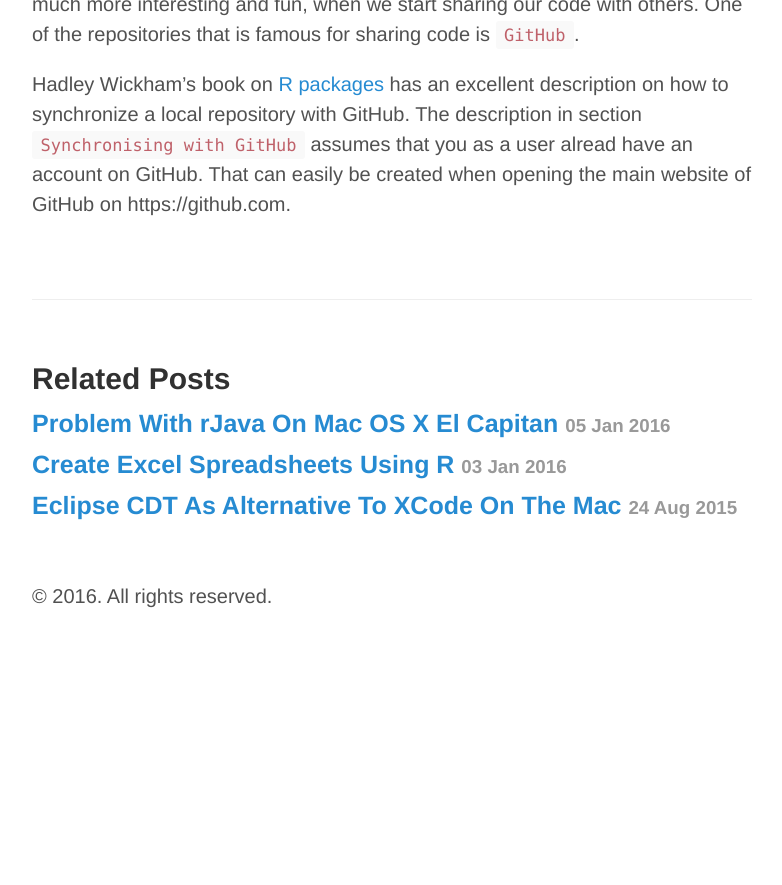
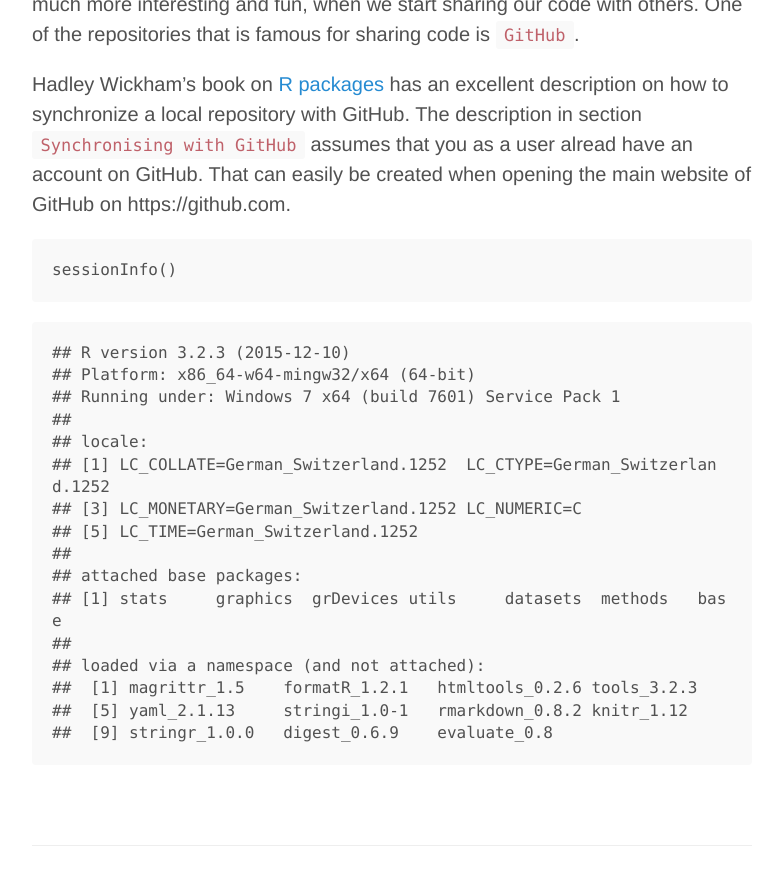
Before and after one commit to charlotte-ngs/charlotte-ngs.github.io, a Jekyll site: the page built from _posts/2016-01-26-RPackageGuide.md, in a window 1280 px wide and 900 px high, scrolled down 4031 px. Shown: the top 885 px of the window, without its empty margins (248-1030 px from the left). Built offline with Jekyll 4.4.1, drawn with Linux system fonts in a browser that asks for light colours; Markdown is read by kramdown in place of the engine named in the settings; comment, search, counter and statistics services are not loaded; before the commit the page ends 4662 px from its top, so only the background shows below that.

Commit message:
Added r-session info

````diff
--- a/_posts/2016-01-26-RPackageGuide.md
+++ b/_posts/2016-01-26-RPackageGuide.md
@@ -86,3 +86,27 @@ This simulates installation of the package and loading the namespace. Hence all
 So far all changes inside our projects were only committed to the local git repository. This is fine for purposes of version control. But, everything becomes much more interesting and fun, when we start sharing our code with others. One of the repositories that is famous for sharing code is [`GitHub`](https://github.com/).
 
 Hadley Wickham's book on [R packages](http://r-pkgs.had.co.nz/git.html) has an excellent description on how to synchronize a local repository with GitHub. The description in section `Synchronising with GitHub` assumes that you as a user alread have an account on GitHub. That can easily be created when opening the main website of GitHub on https://github.com.
+
+
+```r
+sessionInfo()
+```
+
+```
+## R version 3.2.3 (2015-12-10)
+## Platform: x86_64-w64-mingw32/x64 (64-bit)
+## Running under: Windows 7 x64 (build 7601) Service Pack 1
+##
+## locale:
+## [1] LC_COLLATE=German_Switzerland.1252  LC_CTYPE=German_Switzerland.1252
+## [3] LC_MONETARY=German_Switzerland.1252 LC_NUMERIC=C
+## [5] LC_TIME=German_Switzerland.1252
+##
+## attached base packages:
+## [1] stats     graphics  grDevices utils     datasets  methods   base
+##
+## loaded via a namespace (and not attached):
+##  [1] magrittr_1.5    formatR_1.2.1   htmltools_0.2.6 tools_3.2.3
+##  [5] yaml_2.1.13     stringi_1.0-1   rmarkdown_0.8.2 knitr_1.12
+##  [9] stringr_1.0.0   digest_0.6.9    evaluate_0.8
+```
````
